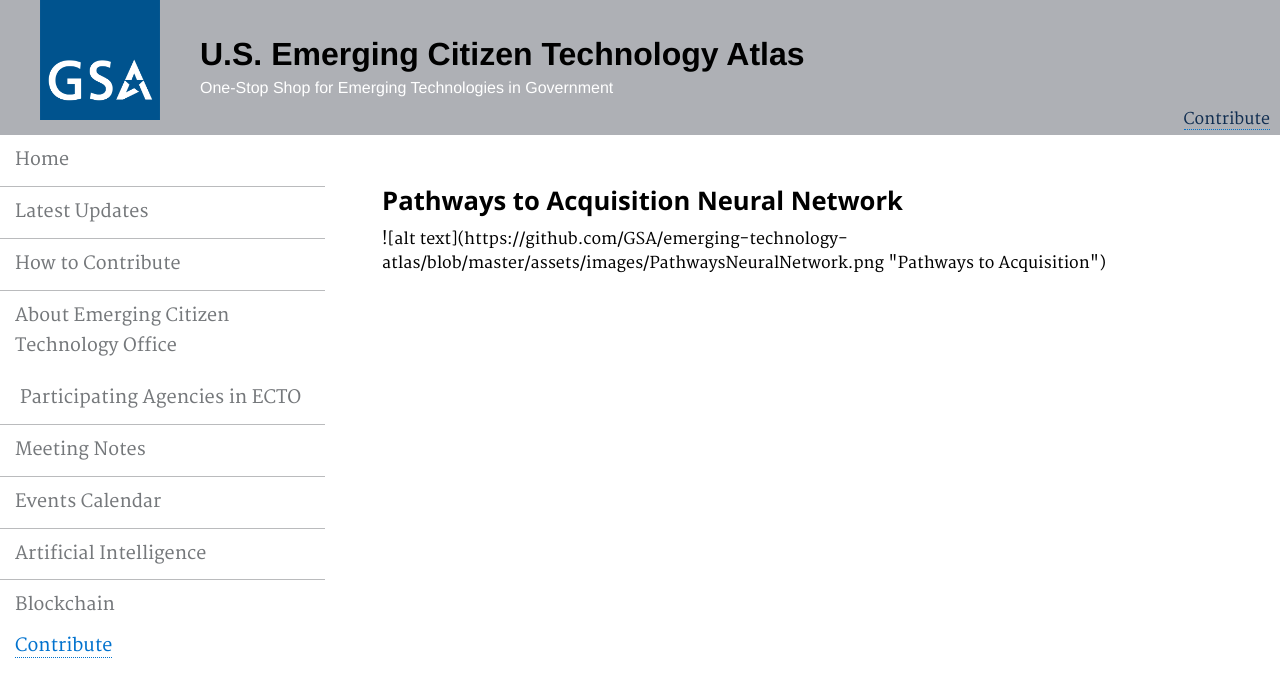
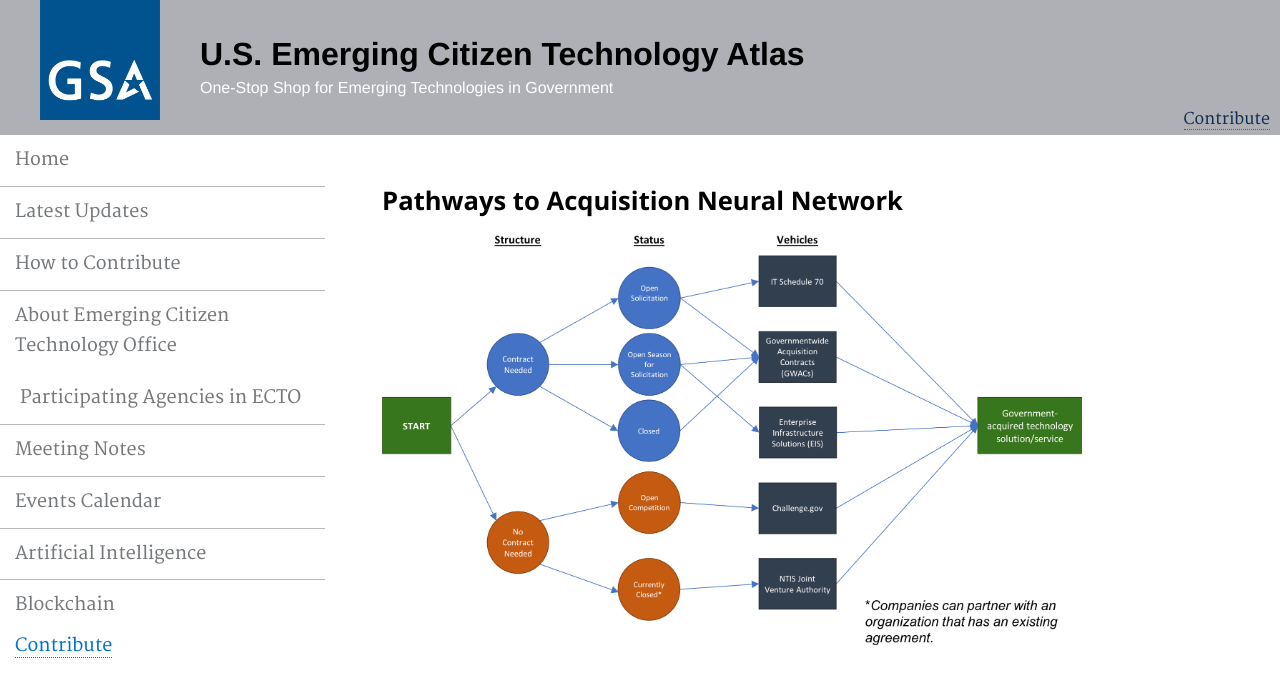
Before and after one commit to GSA/emerging-technology-atlas, a Jekyll site: the page built from pages/neuralnetwork.md, in a window 1280 px wide. Shown: the top 697 px of the page. Built offline with Jekyll 4.4.1, drawn with Linux system fonts in a browser that asks for light colours.

Commit message:
Update neuralnetwork.md

```diff
--- a/pages/neuralnetwork.md
+++ b/pages/neuralnetwork.md
@@ -8,4 +8,4 @@ description: ""
 ### Pathways to Acquisition Neural Network
 
 
-<p>![alt text](https://github.com/GSA/emerging-technology-atlas/blob/master/assets/images/PathwaysNeuralNetwork.png "Pathways to Acquisition")</p>
+![Pathways Neural Network](../assets/images/PathwaysNeuralNetwork.png)
```
